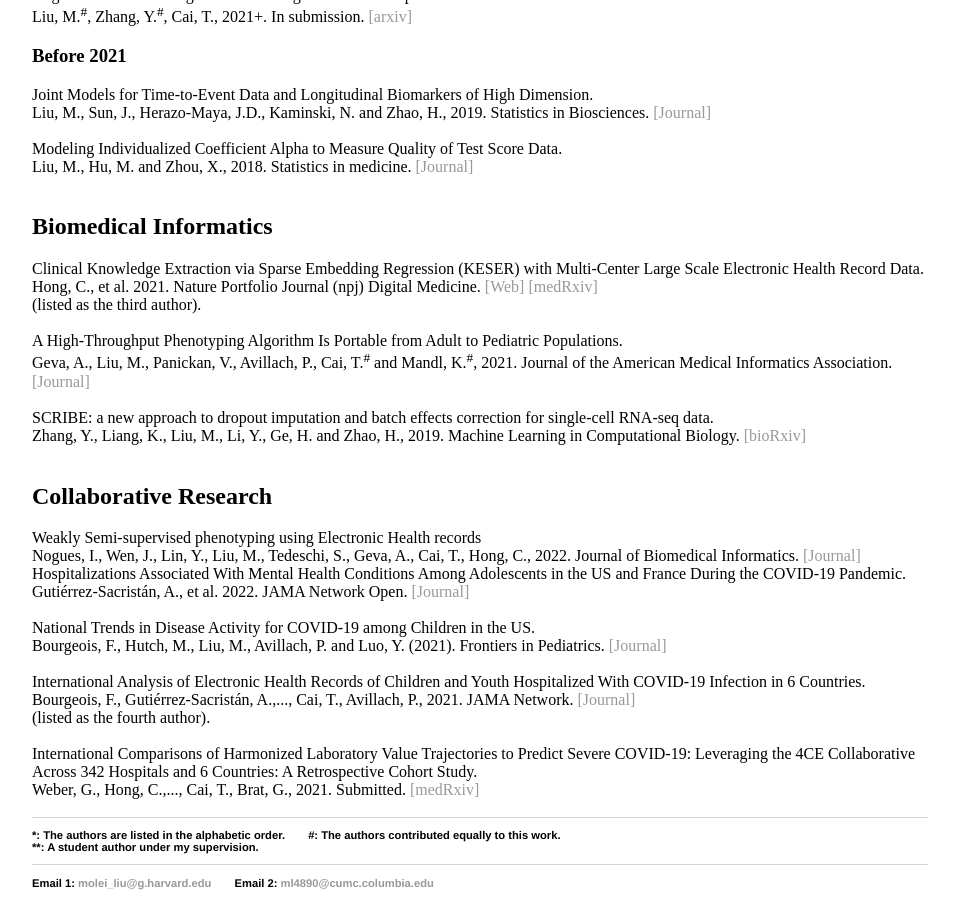
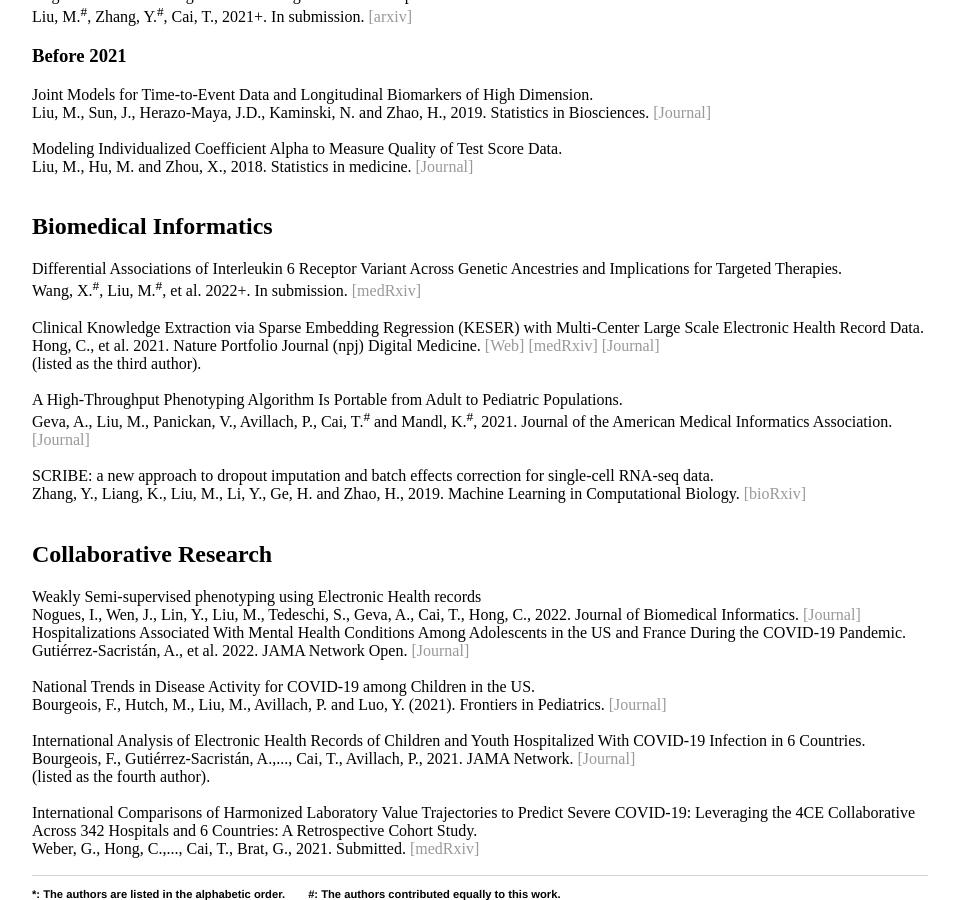
Before and after one commit to moleibobliu/moleibobliu.github.io, a Jekyll site: the page built from pub/index.html, in a window 1280 px wide and 900 px high, scrolled down 1059 px. Shown: the whole window, without its empty margins (160-1119 px from the left). Built offline with Jekyll 4.4.1, drawn with Linux system fonts in a browser that asks for light colours.

Commit message:
Update index.html

```diff
--- a/pub/index.html
+++ b/pub/index.html
@@ -86,9 +86,14 @@ title: Molei Liu
 
 	<h2> Biomedical Informatics </h2>
 
-	Clinical Knowledge Extraction via Sparse Embedding Regression (KESER) with Multi-Center Large Scale Electronic Health Record Data.
+	Differential Associations of Interleukin 6 Receptor Variant Across Genetic Ancestries and Implications for Targeted Therapies.
+	<br \> Wang, X.<sup>#</sup>, Liu, M.<sup>#</sup>, et al. 2022+. In submission. <a href="https://www.medrxiv.org/content/10.1101/2022.09.24.22280325v1"> [medRxiv] </a>
+	<br \>
+
+	<br \> Clinical Knowledge Extraction via Sparse Embedding Regression (KESER) with Multi-Center Large Scale Electronic Health Record Data.
 	<br \> Hong, C., et al. 2021. Nature Portfolio Journal (npj) Digital Medicine. <a href="https://celehs.github.io/KESER"> [Web] </a>
 	       <a href="https://www.medrxiv.org/content/10.1101/2021.03.13.21253486v1"> [medRxiv] </a>
+	       <a href="https://www.nature.com/articles/s41746-021-00519-z"> [Journal] </a>
 	<br \> (listed as the third author).
 	<br \>
 
```
